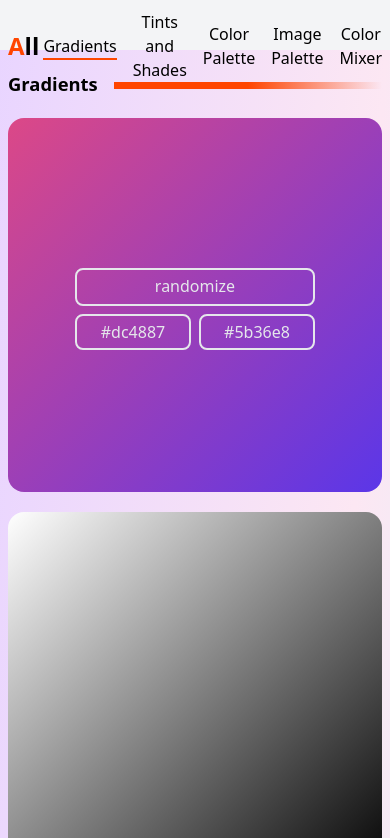
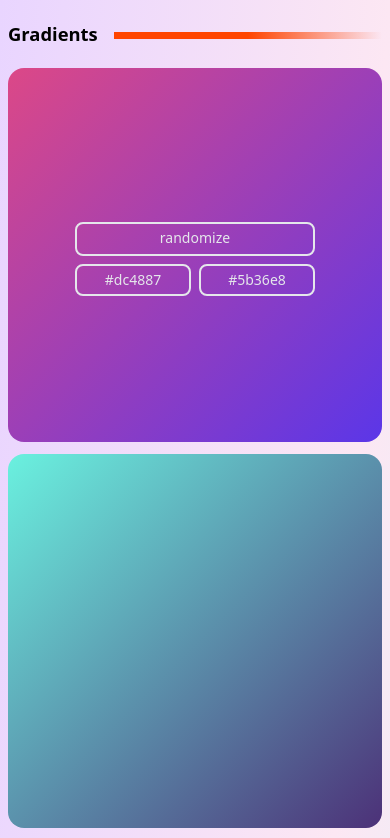
Before and after one commit to sina-byn/all-things-colors, a Next.js app: page / in a window 390 px wide. Shown: the top 838 px of the page. Built offline with nearby package versions, Linux system fonts and the light colour scheme.

Commit message:
gradient component responsive fixes

```diff
--- a/components/GradientCard.tsx
+++ b/components/GradientCard.tsx
@@ -92,7 +92,7 @@ const StaticGradientCard: FC<StaticGradientCardProps> = ({ id, stops }) => {
           key={idx}
           data-value={stop}
           data-message={readMessage('messages.notifs.color')}
-          className='w-full max-w-[120px] text-gray-200 border-2 border-gray-200 rounded-lg py-1 hover:bg-gray-200/50'
+          className='w-full text-sm md:text-base max-w-[120px] text-gray-200 border-2 border-gray-200 rounded-lg py-1 hover:bg-gray-200/50'
         >
           {stop}
         </Button>
@@ -108,17 +108,17 @@ const RandomGradientCard: FC = () => {
     <GradientCard id='random' stops={stops} styleTagId='random-gradient-styles'>
       <Button
         onClick={() => setStops(generateRandomGradientStops())}
-        className='w-10/12 max-w-[240px] text-gray-200 border-2 border-gray-200 rounded-lg py-1 hover:bg-gray-200/50 pb-1.5'
+        className='sm:w-10/12 w-9/12 max-w-[240px] text-sm md:text-base text-gray-200 border-2 border-gray-200 rounded-lg py-1 hover:bg-gray-200/50 pb-1.5'
       >
         randomize
       </Button>
-      <div className='random-stops w-10/12 grid grid-cols-2 justify-items-center w-full max-w-[240px] gap-x-2'>
+      <div className='random-stops sm:w-10/12 w-9/12 grid grid-cols-2 justify-items-center w-full max-w-[240px] gap-x-2'>
         {stops.map((stop, idx) => (
           <Button
             key={idx}
             data-value={stop}
             data-message={readMessage('messages.notifs.color')}
-            className='w-full text-gray-200 border-2 border-gray-200 rounded-lg py-1 hover:bg-gray-200/50'
+            className='w-full text-sm md:text-base text-gray-200 border-2 border-gray-200 rounded-lg py-1 hover:bg-gray-200/50'
           >
             {stop}
           </Button>
--- a/data/gradients.json
+++ b/data/gradients.json
@@ -1,26 +1,30 @@
 [
   {
     "id": 1,
-    "stops": ["#fff", "#000"]
+    "stops": ["#6af1df", "#4c3178"]
   },
   {
     "id": 2,
-    "stops": ["#fff", "#000"]
+    "stops": ["#92bc64", "#e47dd9"]
   },
   {
     "id": 3,
-    "stops": ["#fff", "#000"]
+    "stops": ["#125354", "#1387eb"]
   },
   {
     "id": 4,
-    "stops": ["#fff", "#000"]
+    "stops": ["#9bade7", "#e28ae8"]
   },
   {
     "id": 5,
-    "stops": ["#ffffff", "#000000"]
+    "stops": ["#a94d14", "#e245fb"]
   },
   {
     "id": 6,
-    "stops": ["#fff", "#000"]
+    "stops": ["#421773", "#22a1a7"]
+  },
+  {
+    "id": 7,
+    "stops": ["#5e23b8", "#760002"]
   }
 ]
--- a/pages/index.tsx
+++ b/pages/index.tsx
@@ -63,7 +63,7 @@ const Home: NextPage = () => {
 
   return (
     <>
-      <header className='h-[50px] sticky top-0 z-50 bg-gray-100 py-3'>
+      {/* <header className='h-[50px] sticky top-0 z-50 bg-gray-100 py-3'>
         <div className='header-content max-w-[1440px] flex items-center justify-between px-2 xs:px-6 -mt-0.5 mx-auto'>
           <h1 className='text-2xl font-bold overflow-hidden'>
             <span className='text-orange-red'>A</span>ll&nbsp;
@@ -72,10 +72,10 @@ const Home: NextPage = () => {
           </h1>
           <Navbar />
         </div>
-      </header>
+      </header> */}
       <main className='max-w-[1440px] px-2 xs:px-6 mx-auto'>
         <SectionHeader title='Gradients' />
-        <section className='gradients-section grid grid-cols-1 xs:grid-cols-2 sm:grid-cols-2 md:grid-cols-4 xl:grid-cols-5 gap-5 mb-16'>
+        <section className='gradients-section grid grid-cols-1 xs:grid-cols-2 sm:grid-cols-3 lg:grid-cols-4 gap-3 md:gap-5 mb-16'>
           <GradientCard.Random />
           {GRADIENTS_DATA.map(gradient => (
             <GradientCard.Static
```
